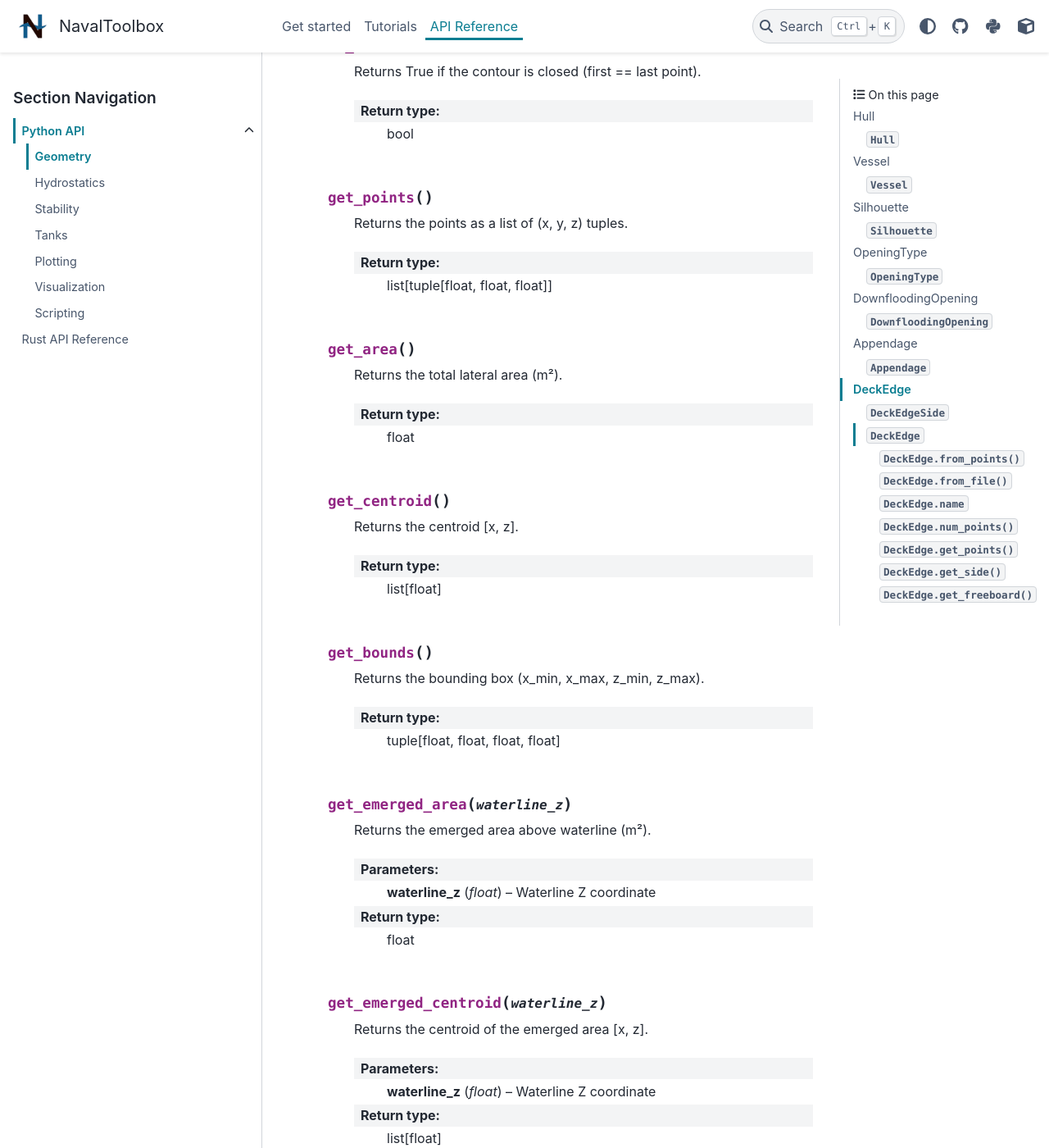
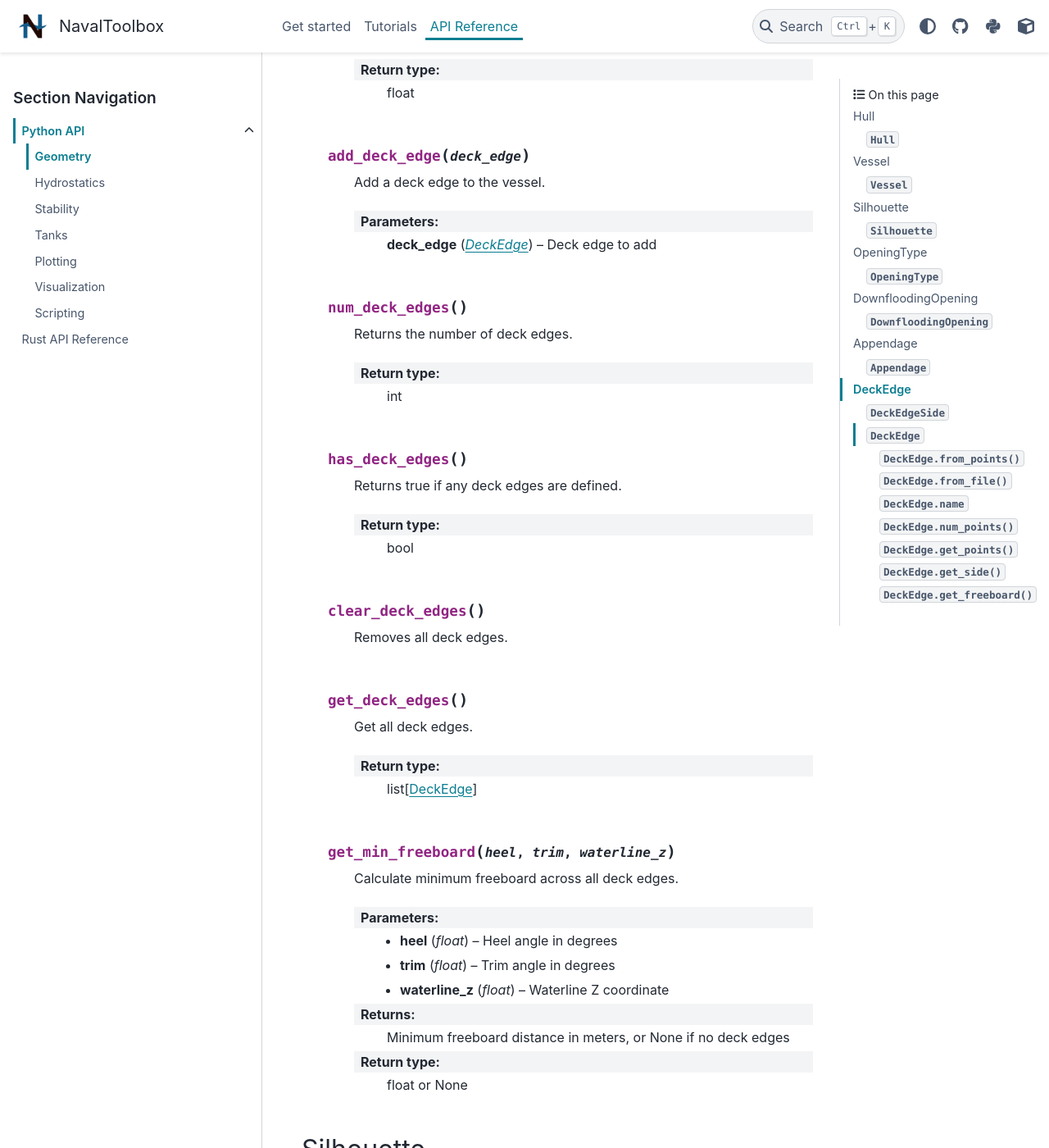
Before and after one commit to NavalToolbox/navaltoolbox-lib, a Sphinx documentation site: the page built from docs/source/api/python/geometry.rst, in a window 1280 px wide and 1400 px high, scrolled down 8007 px. Shown: the whole window at 82% size. Built offline with Sphinx 7.4.7 and the PyData theme 0.15.4, drawn with Linux system fonts in a browser that asks for light colours; some of the changed text lies outside the part shown.

Commit message:
docs: add methods for Appendage and DeckEdge in Vessel class

```diff
--- a/docs/source/api/python/geometry.rst
+++ b/docs/source/api/python/geometry.rst
@@ -239,6 +239,83 @@
 
       :returns: List of DownfloodingOpening objects
       :rtype: list[DownfloodingOpening]
+
+   .. py:method:: add_appendage(appendage)
+
+      Add an appendage to the vessel.
+
+      :param appendage: Appendage to add
+      :type appendage: Appendage
+
+   .. py:method:: num_appendages()
+
+      Returns the number of appendages.
+
+      :rtype: int
+
+   .. py:method:: clear_appendages()
+
+      Removes all appendages.
+
+   .. py:method:: get_appendages()
+
+      Get all appendages.
+
+      :rtype: list[Appendage]
+
+   .. py:method:: get_total_appendage_volume()
+
+      Returns the total appendage volume in m³.
+
+      :rtype: float
+
+   .. py:method:: get_total_appendage_wetted_surface()
+
+      Returns the total appendage wetted surface in m².
+
+      :rtype: float
+
+   .. py:method:: add_deck_edge(deck_edge)
+
+      Add a deck edge to the vessel.
+
+      :param deck_edge: Deck edge to add
+      :type deck_edge: DeckEdge
+
+   .. py:method:: num_deck_edges()
+
+      Returns the number of deck edges.
+
+      :rtype: int
+
+   .. py:method:: has_deck_edges()
+
+      Returns true if any deck edges are defined.
+
+      :rtype: bool
+
+   .. py:method:: clear_deck_edges()
+
+      Removes all deck edges.
+
+   .. py:method:: get_deck_edges()
+
+      Get all deck edges.
+
+      :rtype: list[DeckEdge]
+
+   .. py:method:: get_min_freeboard(heel, trim, waterline_z)
+
+      Calculate minimum freeboard across all deck edges.
+
+      :param heel: Heel angle in degrees
+      :type heel: float
+      :param trim: Trim angle in degrees
+      :type trim: float
+      :param waterline_z: Waterline Z coordinate
+      :type waterline_z: float
+      :returns: Minimum freeboard distance in meters, or None if no deck edges
+      :rtype: float or None
 
 Silhouette
 ----------
```
